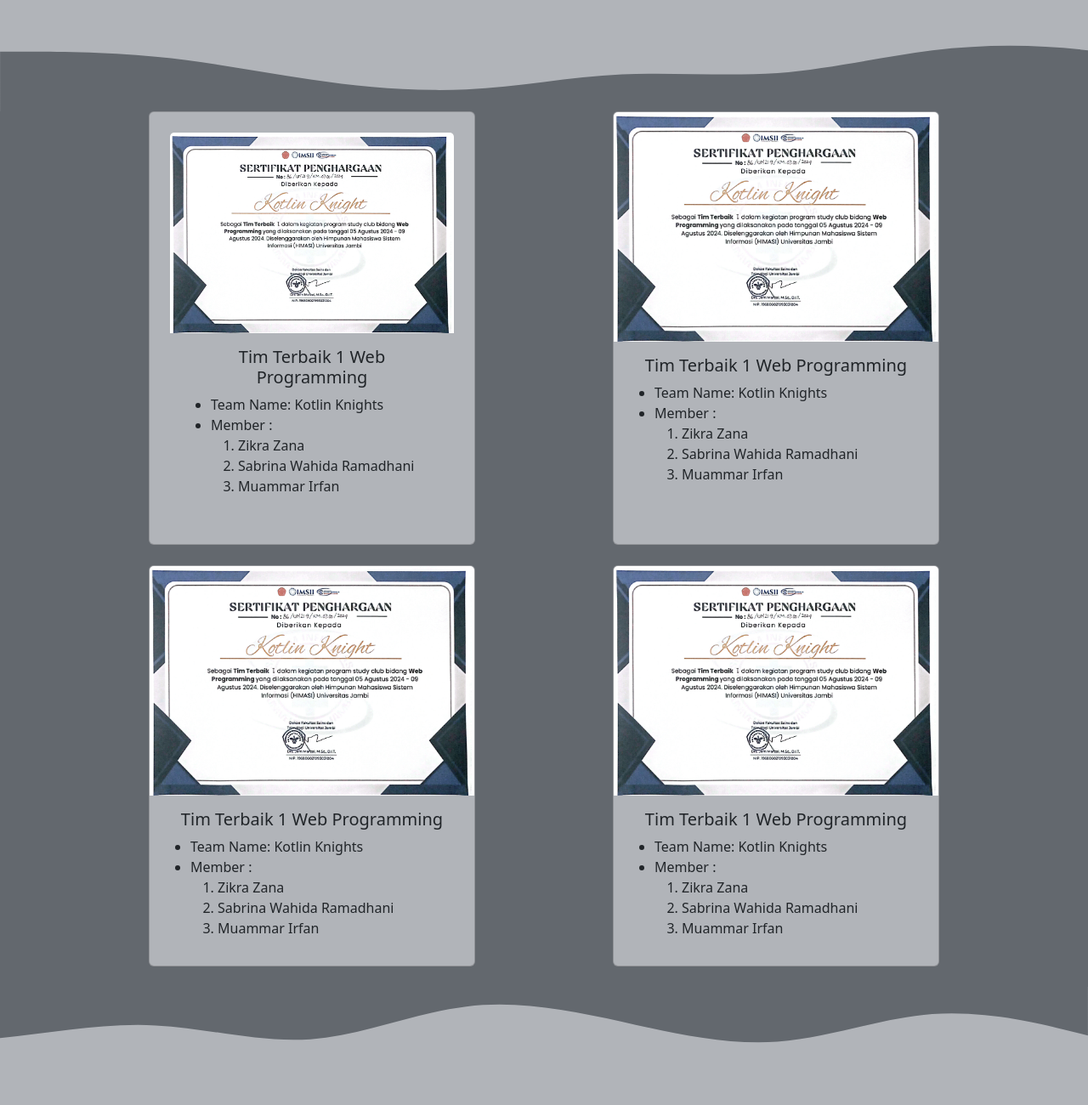
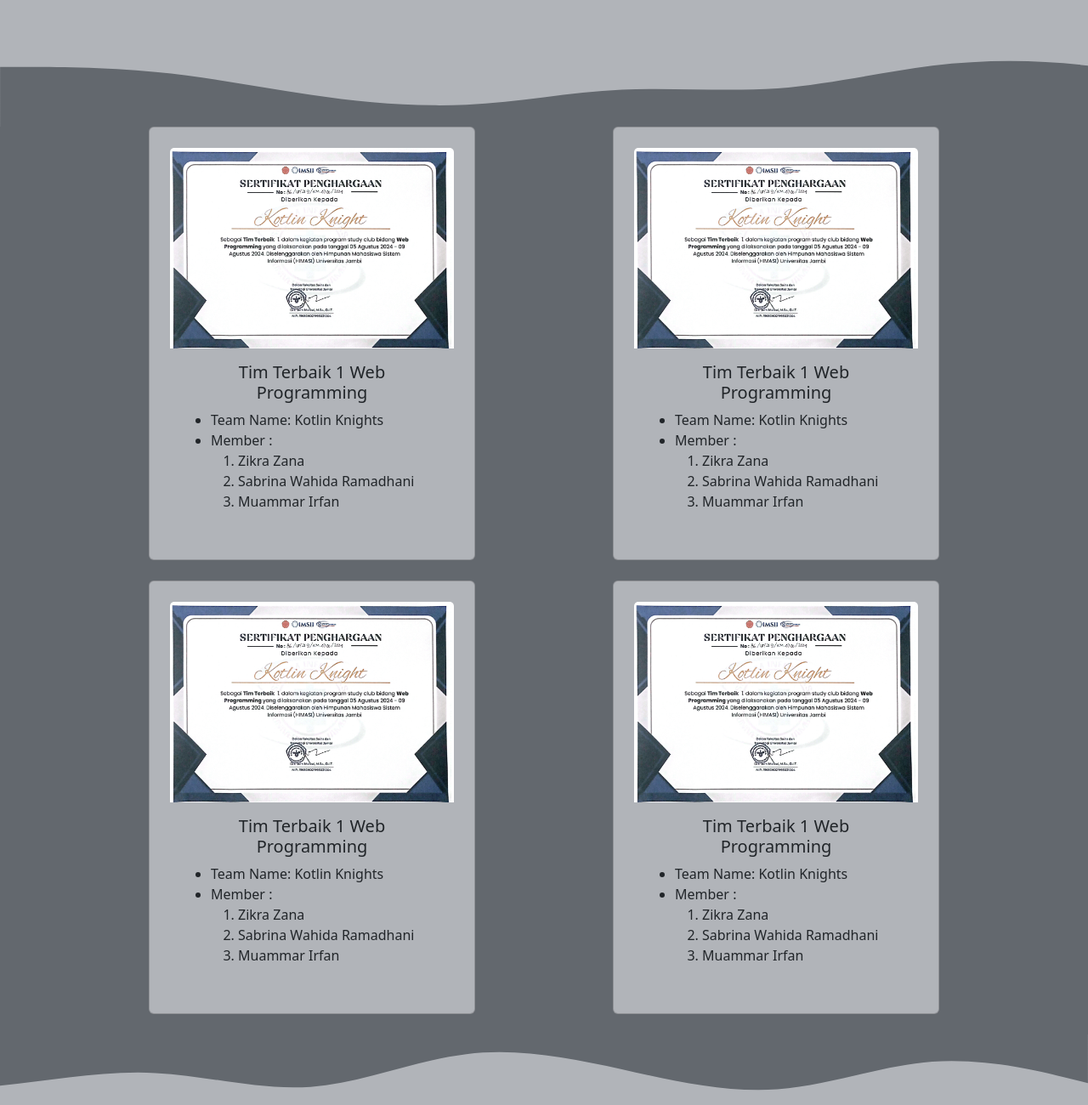
Before and after one commit to ZikraZana/portofolio, a plain HTML site: page profil.html in a window 1280 px wide. Shown: the part 800-2100 px from the top of the page at 85% size. Drawn offline with nearby package versions, Linux system fonts and the light colour scheme.

```diff
--- a/profil.html
+++ b/profil.html
@@ -49,10 +49,10 @@
                     <h1 class="mt-3" style="margin-bottom: -4px;">Zikra Zana</h1>
                     <hr class="mx-auto" style="width: 250px; max-width: 100%;">
                     <h4>Web Developer Enthusiast</h4>
-                    <h6 class="text-muted mt-3">
+                    <p class="mt-3">
                         Saya adalah seorang web developer yang bersemangat dalam mempelajari situs
                         web interaktif dan responsif.
-                    </h6>
+                    </p>
                 </div>
             </div>
         </div>
@@ -118,7 +118,7 @@
                         </div>
                     </div>
                     <div class="col d-flex justify-content-center mb-4">
-                        <div class="card" style="width: 100%; max-width: 24rem; background-color: #b1b4b9;">
+                        <div class="card p-4" style="width: 100%; max-width: 24rem; background-color: #b1b4b9;">
                             <img src="img/Kotlin Knights Team.png" class="card-img-top" alt="...">
                             <div class="card-body">
                                 <h5 class="text-center">Tim Terbaik 1 Web Programming</h5>
@@ -136,7 +136,7 @@
                         </div>
                     </div>
                     <div class="col d-flex justify-content-center mb-4">
-                        <div class="card" style="width: 100%; max-width: 24rem; background-color: #b1b4b9;">
+                        <div class="card p-4" style="width: 100%; max-width: 24rem; background-color: #b1b4b9;">
                             <img src="img/Kotlin Knights Team.png" class="card-img-top" alt="...">
                             <div class="card-body">
                                 <h5 class="text-center">Tim Terbaik 1 Web Programming</h5>
@@ -154,7 +154,7 @@
                         </div>
                     </div>
                     <div class="col d-flex justify-content-center mb-4">
-                        <div class="card" style="width: 100%; max-width: 24rem; background-color: #b1b4b9;">
+                        <div class="card p-4" style="width: 100%; max-width: 24rem; background-color: #b1b4b9;">
                             <img src="img/Kotlin Knights Team.png" class="card-img-top" alt="...">
                             <div class="card-body">
                                 <h5 class="text-center">Tim Terbaik 1 Web Programming</h5>
```
